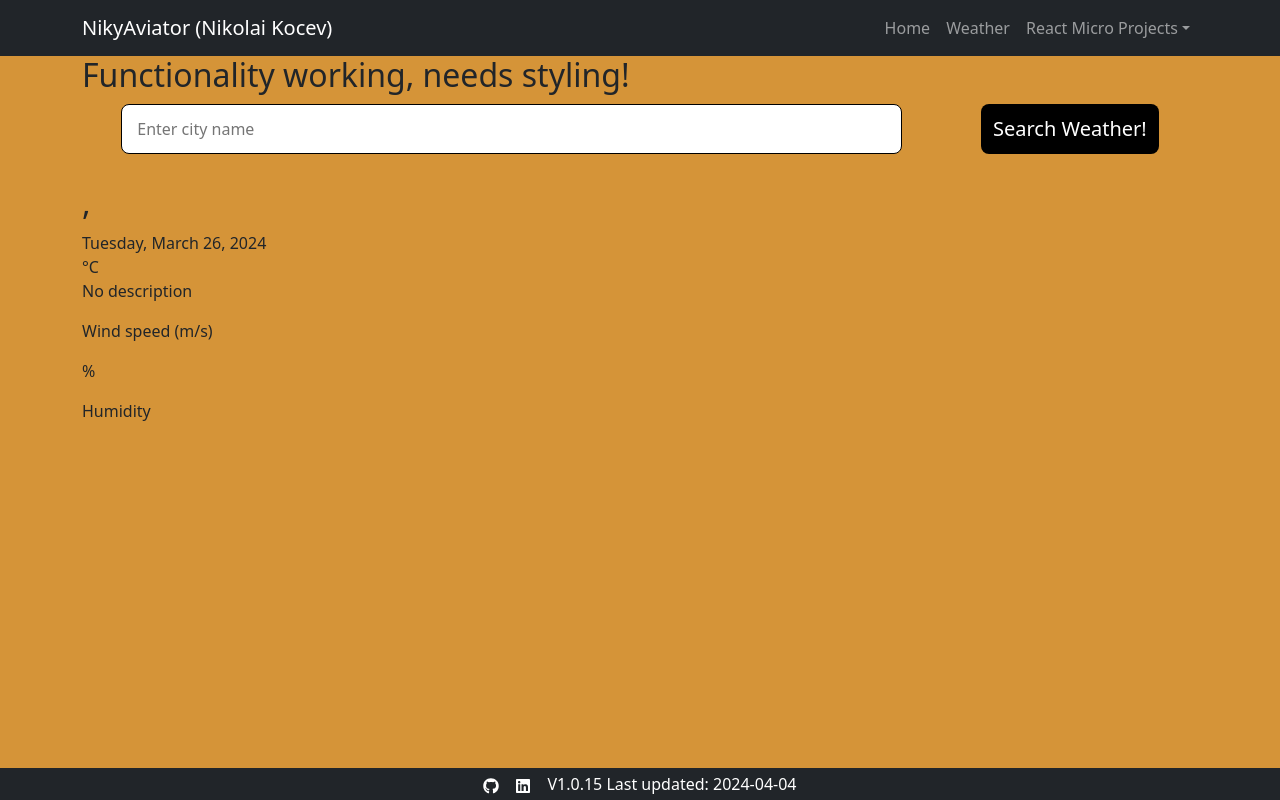
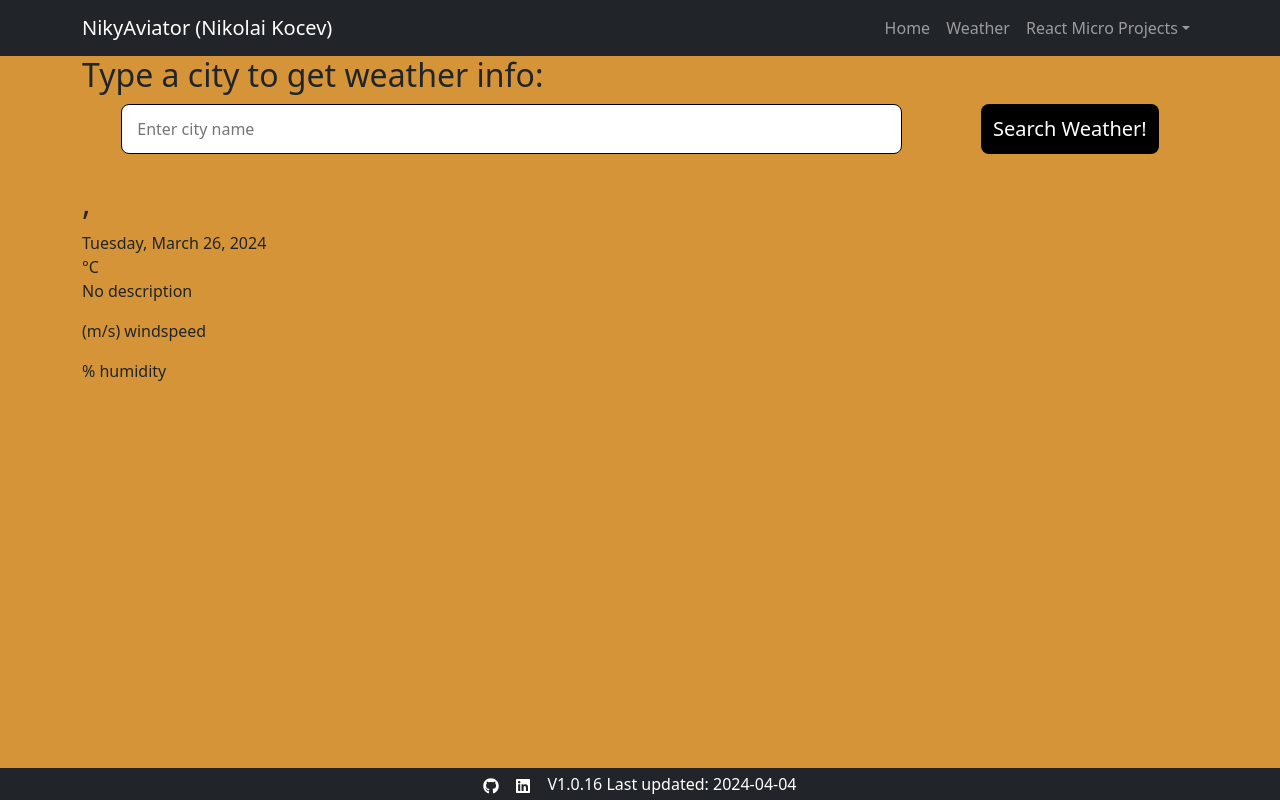
Before and after one commit to NikyAviator/nikolaikocev, a React (Vite) app in the folder frontend/: page /weather in a window 1280 px wide. Built offline with nearby package versions, Linux system fonts and the light colour scheme; no server answers; a web font is replaced by a local one.

Commit message:
V1.0.16 live! Weather page is up!

```diff
--- a/frontend/package.json
+++ b/frontend/package.json
@@ -1,7 +1,7 @@
 {
   "name": "frontend",
   "private": true,
-  "version": "1.0.15",
+  "version": "1.0.16",
   "type": "module",
   "scripts": {
     "dev": "vite",
--- a/frontend/src/Components/Footer.jsx
+++ b/frontend/src/Components/Footer.jsx
@@ -29,7 +29,7 @@ const Footer = () => {
             <FaLinkedin size='1em' />
           </a>
         </div>
-        <span className='mx-2'>V1.0.15 Last updated: 2024-04-04</span>
+        <span className='mx-2'>V1.0.16 Last updated: 2024-04-04</span>
       </div>
     </footer>
   );
--- a/frontend/src/Components/weather-app/weather/Weather.jsx
+++ b/frontend/src/Components/weather-app/weather/Weather.jsx
@@ -65,7 +65,7 @@ const Weather = () => {
           <div className='date'>
             <span>{getCurrentDate()}</span>
           </div>
-          <div>{weatherData?.main?.temp}°C</div>
+          <div>{weatherData?.main?.temp} °C</div>
           <p className='description'>
             {weatherData && weatherData.weather && weatherData.weather[0]
               ? weatherData.weather[0].description
@@ -74,12 +74,14 @@ const Weather = () => {
           <div className='weather-info'>
             <div>
               <div>
-                <p className='wind'>{weatherData?.wind?.speed}</p>
-                <p>Wind speed (m/s)</p>
+                <p className='wind'>
+                  {weatherData?.wind?.speed} (m/s) windspeed
+                </p>
               </div>
               <div>
-                <p className='humidity'>{weatherData?.main?.humidity}%</p>
-                <p>Humidity</p>
+                <p className='humidity'>
+                  {weatherData?.main?.humidity}% humidity
+                </p>
               </div>
             </div>
           </div>
--- a/frontend/src/Pages/WeatherPage.jsx
+++ b/frontend/src/Pages/WeatherPage.jsx
@@ -5,7 +5,7 @@ import Weather from '../Components/weather-app/weather/Weather';
 const WeatherPage = () => {
   return (
     <Container>
-      <h2>Functionality working, needs styling!</h2>
+      <h2>Type a city to get weather info:</h2>
       <Weather />
     </Container>
   );
```
